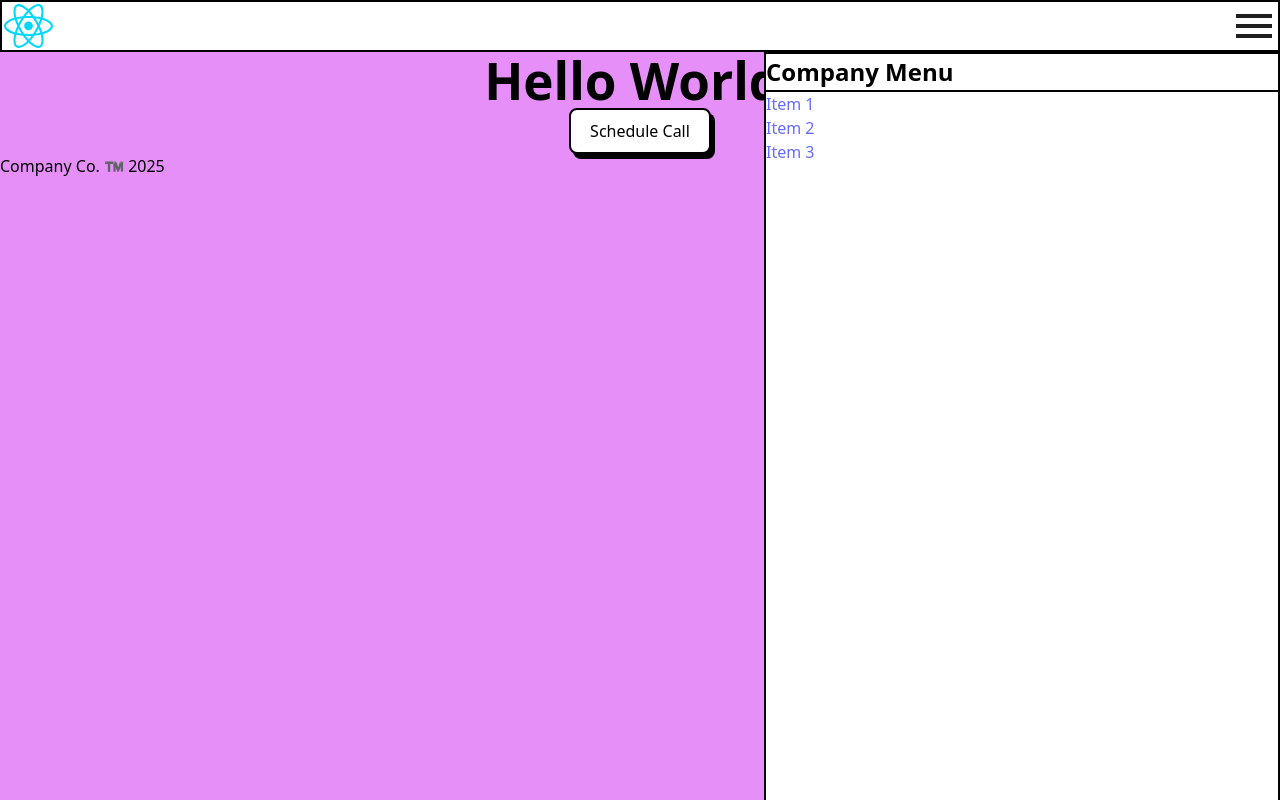
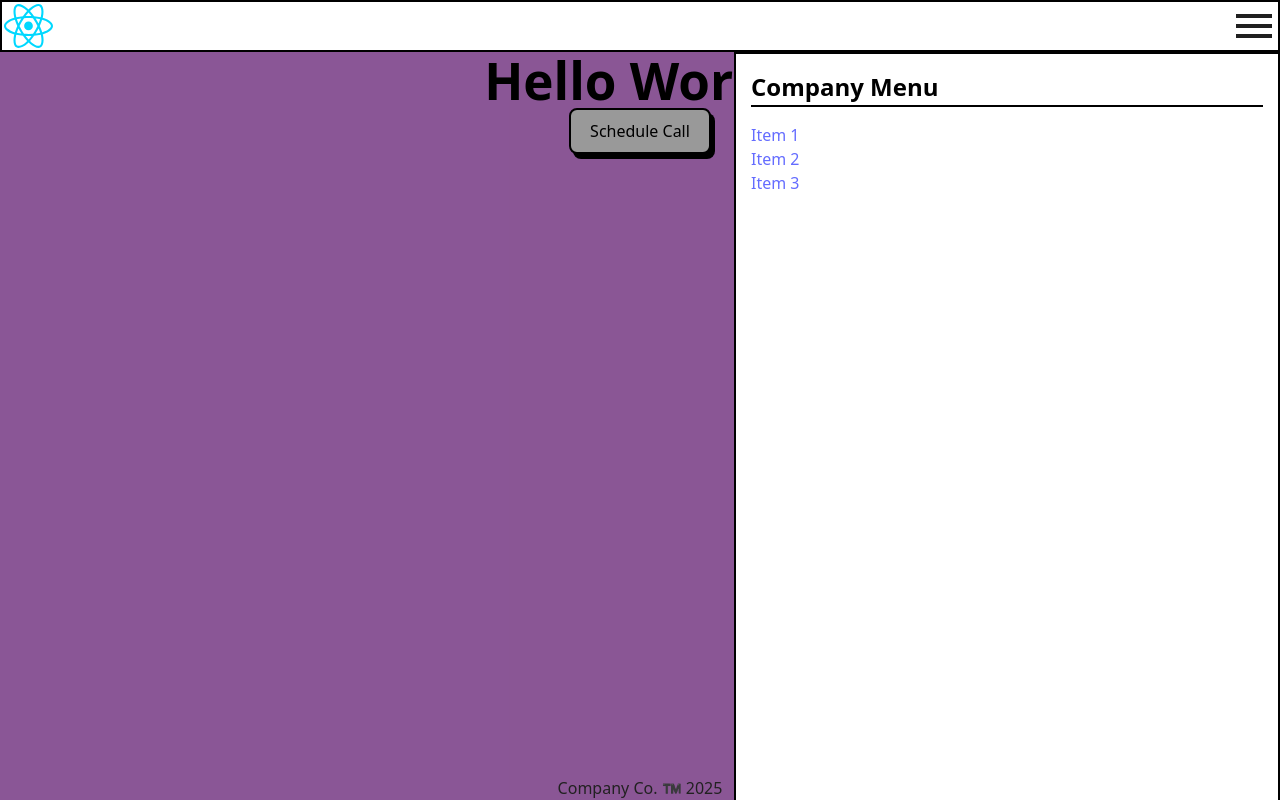
Before and after one commit to sophiabanda/fun-ui, a React (Vite) app: page / in a window 1280 px wide. Both pictures are taken after a click on the picture 1254 px from the left and 26 px from the top of the page. Built offline with nearby package versions, Linux system fonts and the light colour scheme.

Commit message:
working nav modal

```diff
--- a/src/components/Footer.css
+++ b/src/components/Footer.css
@@ -3,4 +3,6 @@
     left: 0;
     bottom: 0;
     width: 100%;
+    color: rgb(56, 55, 55);
+    text-align: center;
 }
--- a/src/components/Footer.jsx
+++ b/src/components/Footer.jsx
@@ -1,3 +1,5 @@
+import './Footer.css';
+
 export default function Footer() {
     return <div className="footer">Company Co. ™️ 2025</div>;
 }
--- a/src/components/Nav.jsx
+++ b/src/components/Nav.jsx
@@ -1,13 +1,20 @@
 import './Nav.css';
+import './NavModal.css';
 import { useState } from 'react';
 import NavModal from './NavModal';
 
 export default function Nav() {
     const [pressed, setPressed] = useState(false);
+    const [showModal, setShowModal] = useState(false);
 
     function onPress() {
         setPressed(true);
+        setShowModal(true);
         setTimeout(() => setPressed(false), 1000);
+    }
+
+    function closeModal() {
+        setShowModal(false);
     }
 
     return (
@@ -20,13 +27,13 @@ export default function Nav() {
                 />
                 <img
                     onClick={onPress}
-                    className={pressed ? 'rotate' : null}
+                    className={pressed ? 'rotate show' : null}
                     id="menu-icon"
                     src="src/assets/menu_icon.svg"
                     alt="menu icon"
                 />
             </nav>
-            <NavModal />
+            <NavModal show={showModal} onClose={closeModal} />
         </>
     );
 }
--- a/src/components/NavModal.css
+++ b/src/components/NavModal.css
@@ -1,5 +1,8 @@
 .modal-container {
     display: flex;
+    opacity: 0;
+    transition: opacity 0.5s;
+    pointer-events: none; /* When using opacity instead of display in order to create slow animation, you must ensure that the existing links don't become evident via the pointer */
     justify-content: right;
     height: 50vh;
     position: fixed;
@@ -7,10 +10,13 @@
     left: 0;
     width: 100%;
     height: 100%;
+    background-color: rgb(0, 0, 0);
+    background-color: rgba(0, 0, 0, 0.4);
 }
 
 .show {
-    display: flex;
+    opacity: 1;
+    pointer-events: auto;
 }
 
 .menu-modal {
@@ -18,8 +24,10 @@
     background-color: white;
     width: 40vw;
     text-align: start;
+    padding: 15px;
 }
 
 h2 {
     border-bottom: 2px solid black;
+    margin-bottom: 2vh;
 }
--- a/src/components/NavModal.jsx
+++ b/src/components/NavModal.jsx
@@ -1,10 +1,14 @@
 import './NavModal.css';
 
-export default function NavModal() {
+export default function NavModal({ show, onClose }) {
     return (
-        <div className="modal-container">
-            <div className="menu-modal">
+        <div
+            className={`modal-container${show ? ' show' : ''}`}
+            onClick={onClose}
+        >
+            <div onClick={onClose} className="menu-modal">
                 <h2>Company Menu</h2>
+
                 <ul>
                     <a href="">
                         <li>Item 1</li>
```
